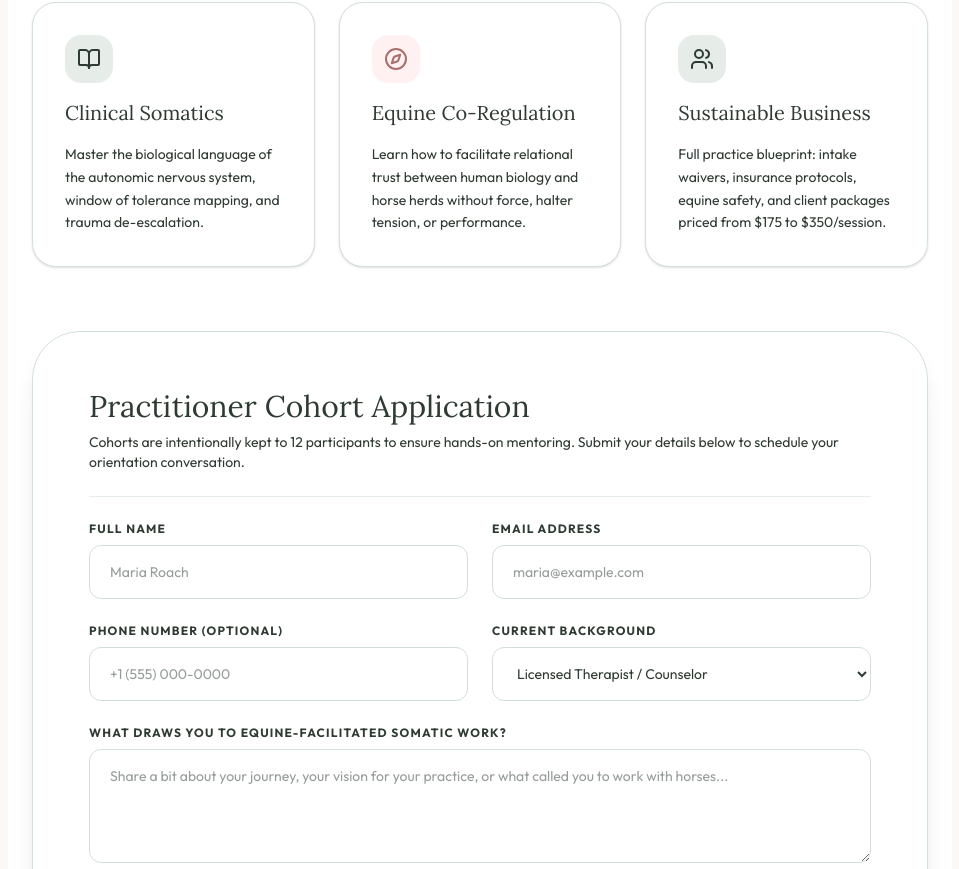
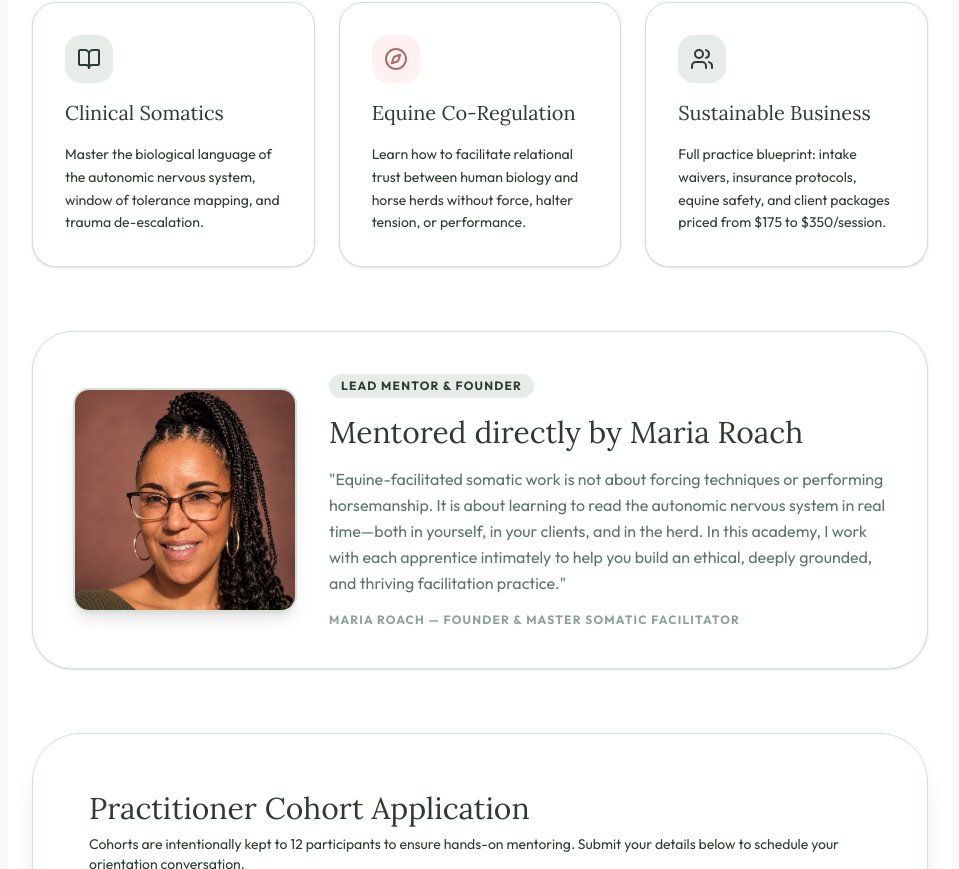
Before and after one commit to ManeDiscovery/Mane-Discovery, a Next.js app: page /practitioner in a window 1280 px wide. Shown: the part 492-1361 px from the top of the page, without its empty margins (160-1119 px from the left). Built offline with nearby package versions, Linux system fonts and the light colour scheme; no server answers.

Commit message:
fix(build): configure webpack for next build on Vercel and update Maria practitioner portrait

```diff
--- a/package.json
+++ b/package.json
@@ -4,7 +4,7 @@
   "private": true,
   "scripts": {
     "dev": "next dev --webpack",
-    "build": "next build",
+    "build": "next build --webpack",
     "start": "next start",
     "lint": "eslint"
   },
--- a/src/app/practitioner/page.tsx
+++ b/src/app/practitioner/page.tsx
@@ -102,6 +102,32 @@ export default function PractitionerPage() {
             <h3 className="text-xl font-serif text-sage-900">Sustainable Business</h3>
             <p className="text-sm text-sage-600 leading-relaxed">
               Full practice blueprint: intake waivers, insurance protocols, equine safety, and client packages priced from $175 to $350/session.
+            </p>
+          </div>
+        </div>
+
+        {/* Mentor / Facilitator Spotlight */}
+        <div className="bg-white rounded-[2.5rem] p-8 md:p-10 border border-sage-200 shadow-sm flex flex-col md:flex-row items-center gap-8">
+          <div className="relative w-44 h-44 md:w-56 md:h-56 rounded-2xl overflow-hidden shrink-0 shadow-lg border-2 border-sage-200">
+            <Image
+              src="/maria-guide.jpg"
+              alt="Maria Roach - Master Somatic EFL Facilitator"
+              fill
+              className="object-cover object-top"
+            />
+          </div>
+          <div className="space-y-4 text-center md:text-left">
+            <span className="inline-block bg-sage-100 text-sage-800 text-xs font-bold uppercase tracking-widest px-3 py-1 rounded-full">
+              Lead Mentor & Founder
+            </span>
+            <h3 className="text-2xl md:text-3xl font-serif text-sage-900">
+              Mentored directly by Maria Roach
+            </h3>
+            <p className="text-sm md:text-base text-sage-700 leading-relaxed">
+              "Equine-facilitated somatic work is not about forcing techniques or performing horsemanship. It is about learning to read the autonomic nervous system in real time—both in yourself, in your clients, and in the herd. In this academy, I work with each apprentice intimately to help you build an ethical, deeply grounded, and thriving facilitation practice."
+            </p>
+            <p className="text-xs font-bold text-sage-500 uppercase tracking-widest">
+              Maria Roach — Founder & Master Somatic Facilitator
             </p>
           </div>
         </div>
```
Also changed, not shown: public/maria-guide.jpg.
